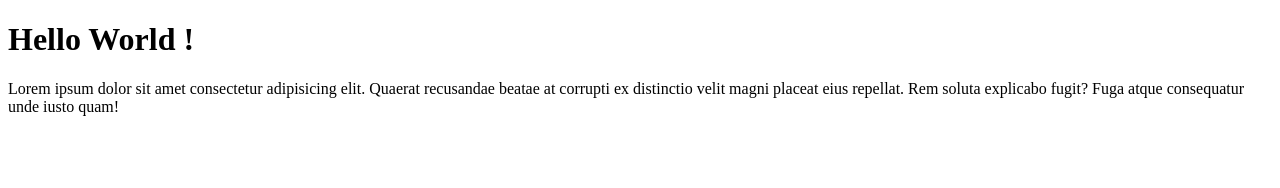
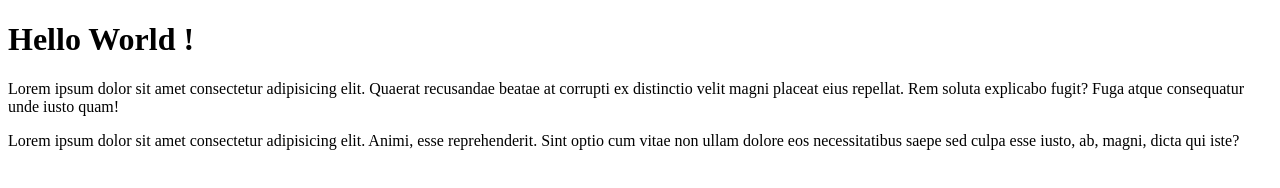
Before and after one commit to JeremyDallain/isfac-ci-cd, a website: page index.html in a window 1280 px wide. Drawn offline with Linux system fonts and the light colour scheme.

Commit message:
Ajout d'un paragraphe supplémentaire dans index.html

```diff
--- a/index.html
+++ b/index.html
@@ -13,5 +13,8 @@
       repellat. Rem soluta explicabo fugit? Fuga atque consequatur unde iusto
       quam!
     </p>
+    <p>
+      Lorem ipsum dolor sit amet consectetur adipisicing elit. Animi, esse reprehenderit. Sint optio cum vitae non ullam dolore eos necessitatibus saepe sed culpa esse iusto, ab, magni, dicta qui iste?
+    </p>
   </body>
 </html>
```
